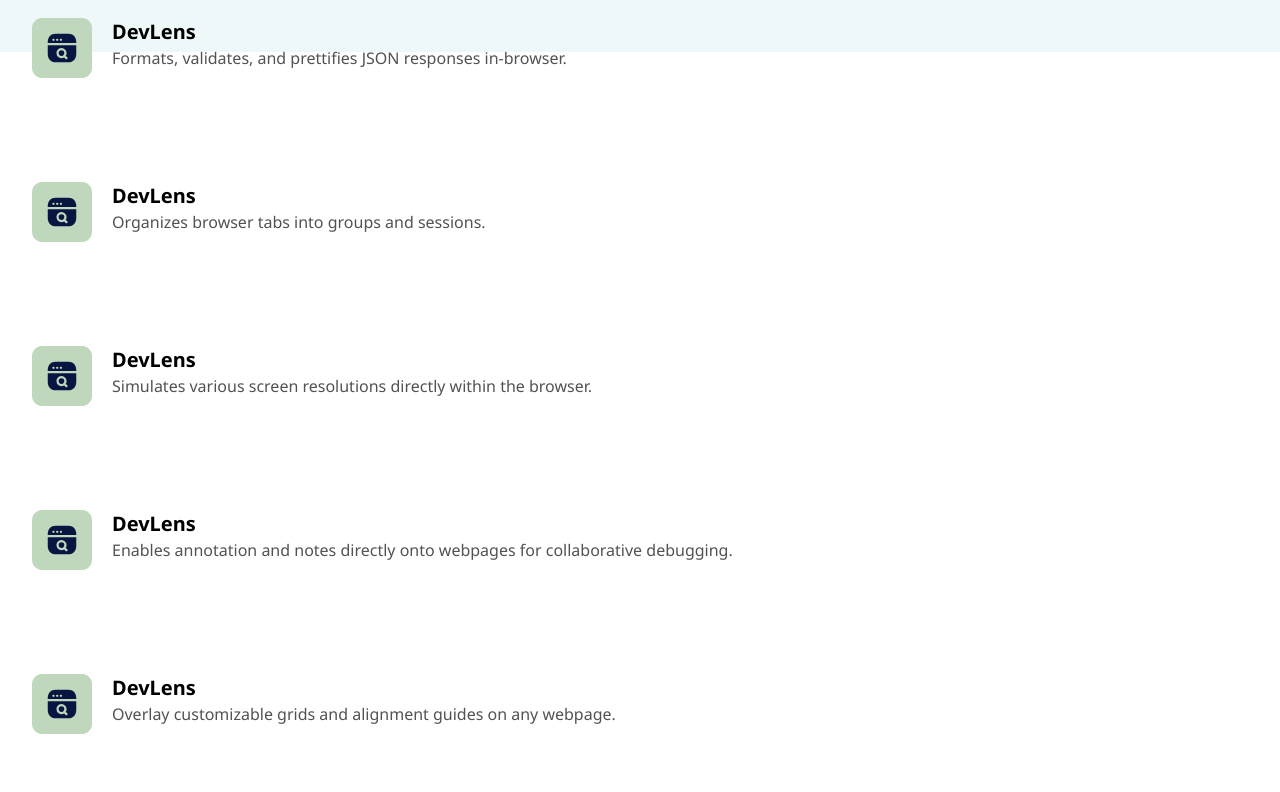
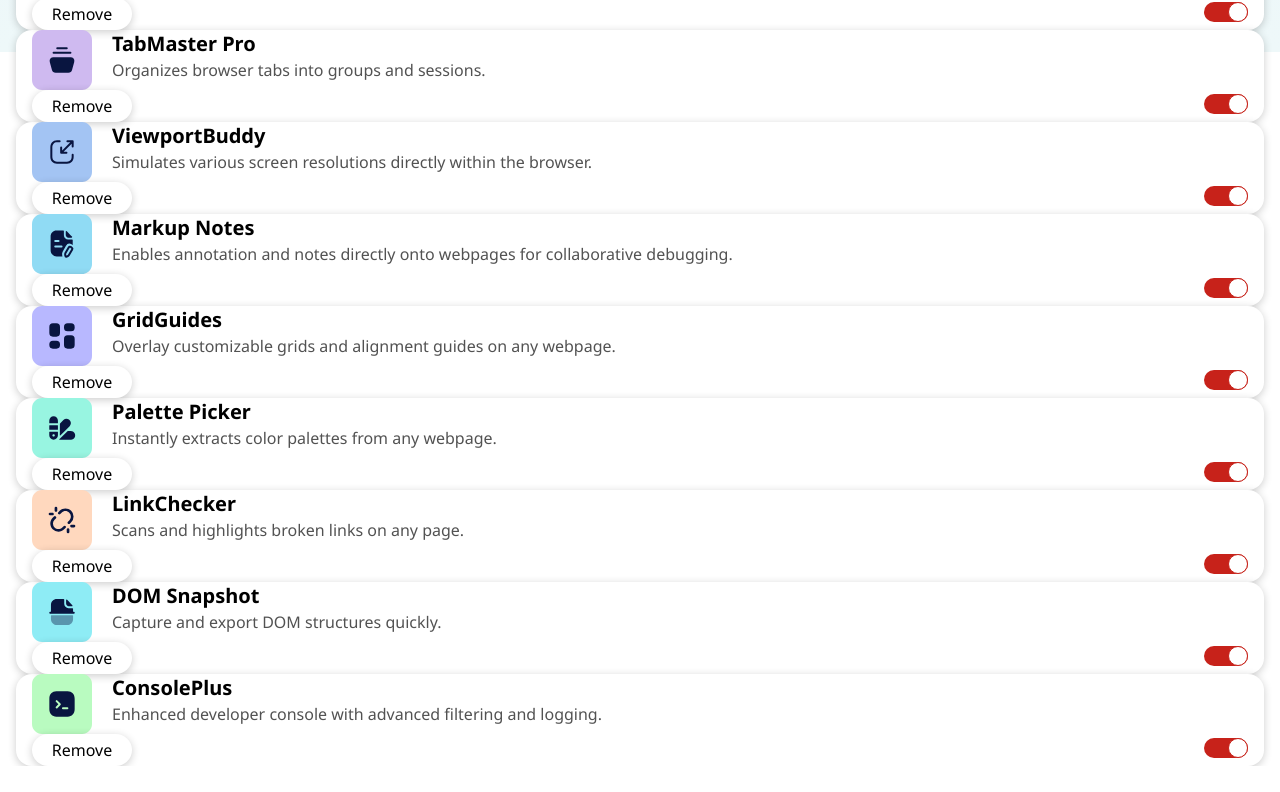
Before and after one commit to prophesierc/browser-extensions-manager-ui-main, a Vue app: page / in a window 1280 px wide. Shown: the part 748-1540 px from the top of the page. After the commit the page ends 1514 px from the top, so only its background shows below. Built offline with nearby package versions, Linux system fonts and the light colour scheme.

Commit message:
update 5 files WIP for dynamic card styling

```diff
--- a/public/data.json
+++ b/public/data.json
@@ -1,72 +1,72 @@
 [
     {
-        "logo": "./assets/images/logo-devlens.svg",
+        "logo": "./src/assets/images/logo-devlens.svg",
         "name": "DevLens",
         "description": "Quickly inspect page layouts and visualize element boundaries.",
         "isActive": true
     },
     {
-        "logo": "./assets/images/logo-style-spy.svg",
+        "logo": "./src/assets/images/logo-style-spy.svg",
         "name": "StyleSpy",
         "description": "Instantly analyze and copy CSS from any webpage element.",
         "isActive": true
     },
     {
-        "logo": "./assets/images/logo-speed-boost.svg",
+        "logo": "./src/assets/images/logo-speed-boost.svg",
         "name": "SpeedBoost",
         "description": "Optimizes browser resource usage to accelerate page loading.",
         "isActive": false
     },
     {
-        "logo": "./assets/images/logo-json-wizard.svg",
+        "logo": "./src/assets/images/logo-json-wizard.svg",
         "name": "JSONWizard",
         "description": "Formats, validates, and prettifies JSON responses in-browser.",
         "isActive": true
     },
     {
-        "logo": "./assets/images/logo-tab-master-pro.svg",
+        "logo": "./src/assets/images/logo-tab-master-pro.svg",
         "name": "TabMaster Pro",
         "description": "Organizes browser tabs into groups and sessions.",
         "isActive": true
     },
     {
-        "logo": "./assets/images/logo-viewport-buddy.svg",
+        "logo": "./src/assets/images/logo-viewport-buddy.svg",
         "name": "ViewportBuddy",
         "description": "Simulates various screen resolutions directly within the browser.",
         "isActive": false
     },
     {
-        "logo": "./assets/images/logo-markup-notes.svg",
+        "logo": "./src/assets/images/logo-markup-notes.svg",
         "name": "Markup Notes",
         "description": "Enables annotation and notes directly onto webpages for collaborative debugging.",
         "isActive": true
     },
     {
-        "logo": "./assets/images/logo-grid-guides.svg",
+        "logo": "./src/assets/images/logo-grid-guides.svg",
         "name": "GridGuides",
         "description": "Overlay customizable grids and alignment guides on any webpage.",
         "isActive": false
     },
     {
-        "logo": "./assets/images/logo-palette-picker.svg",
+        "logo": "./src/assets/images/logo-palette-picker.svg",
         "name": "Palette Picker",
         "description": "Instantly extracts color palettes from any webpage.",
         "isActive": true
     },
     {
-        "logo": "./assets/images/logo-link-checker.svg",
+        "logo": "./src/assets/images/logo-link-checker.svg",
         "name": "LinkChecker",
         "description": "Scans and highlights broken links on any page.",
         "isActive": true
     },
     {
-        "logo": "./assets/images/logo-dom-snapshot.svg",
+        "logo": "./src/assets/images/logo-dom-snapshot.svg",
         "name": "DOM Snapshot",
         "description": "Capture and export DOM structures quickly.",
         "isActive": false
     },
     {
-        "logo": "./assets/images/logo-console-plus.svg",
+        "logo": "./src/assets/images/logo-console-plus.svg",
         "name": "ConsolePlus",
         "description": "Enhanced developer console with advanced filtering and logging.",
         "isActive": true
--- a/src/Components/CardContainer.vue
+++ b/src/Components/CardContainer.vue
@@ -1,12 +1,16 @@
 <template>
-  <div class="h-50 rounded-2xl shadow-default bg-white px-4">
+  <div
+    v-for="(data, index) in extension"
+    :key="index"
+    class="rounded-2xl shadow-default bg-white px-4">
 
-    <span v-for="(data, index) in extension" :key="index" class="flex flex-row h-[70%] w-full py-4 mt-6">
-      <img src="@/assets/images/logo-devlens.svg" class="h-15 w-15">
+    <span class="flex flex-row">
+      <img :src="data?.logo" alt="logo">
       <div class="text-start pl-5">
-        <p class="text-xl font-dark">DevLens</p>
-        <p class="text-paragraph font-light text-neutral-600"
-        >{{ data?.description }}</p>
+        <p class="text-xl font-dark">
+          {{ data?.name }}</p>
+        <p class="text-paragraph font-light text-neutral-600">
+          {{ data?.description }}</p>
       </div>
     </span>
 
@@ -14,6 +18,7 @@
       <FilterButtons :button-text="removeButton" :class="'h-8 w-25 bg-white'"/>
 
       <span class="relative w-11 h-6">
+
         <input checked id="toggle" type="checkbox"
           class="peer appearance-none w-11 h-5 bg-Neutral-100 rounded-full checked:bg-red-dark duration-300" />
         <label for="toggle"
@@ -21,9 +26,7 @@
             transition-transformduration-300 peer-checked:translate-x-6 peer-checked:border-red-dark cursor-pointer">
         </label>
       </span>
-
     </span>
-
   </div>
 </template>
 
```
